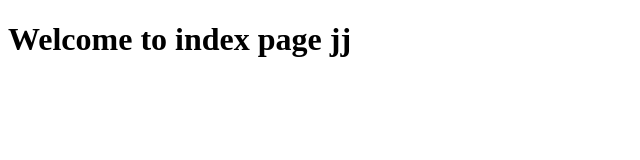
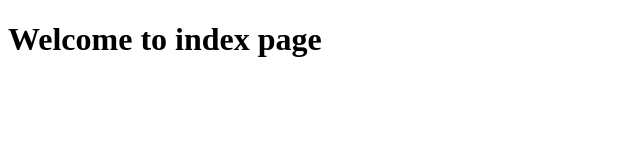
Before and after one commit to Subhashrajan/Testing-sample, a plain HTML site: page index.html in a window 1280 px wide. Shown: the full height of the page, 0-640 px from the left. Drawn offline with Linux system fonts and the light colour scheme.

Commit message:
index file again edited

```diff
--- a/index.html
+++ b/index.html
@@ -7,6 +7,6 @@
     <title>Document</title>
 </head>
 <body>
-    <h1>Welcome to index page jj</h1>
+    <h1>Welcome to index page </h1>
 </body>
 </html>
```
